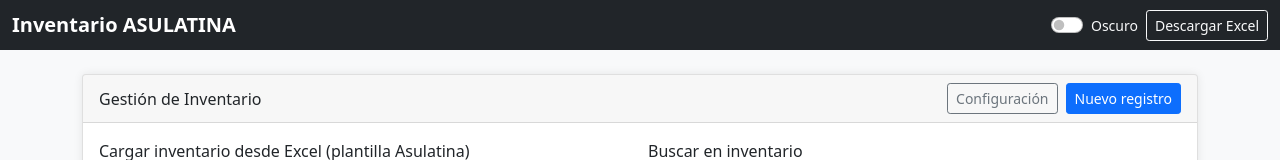
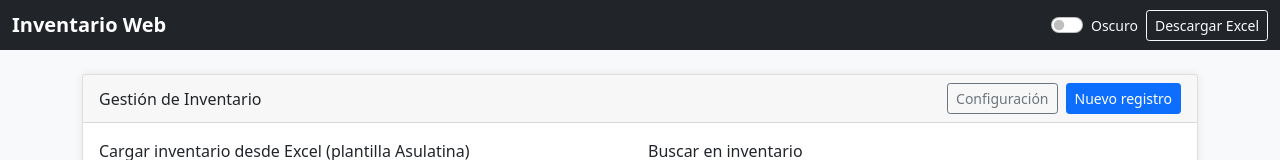
Before and after one commit to luisillo1cr/inventario-app, a plain HTML site: page index.html in a window 1280 px wide. Shown: the top 160 px of the page. Drawn offline with Linux system fonts and the light colour scheme; a script that the page names is missing.

Commit message:
Update index.html

```diff
--- a/index.html
+++ b/index.html
@@ -28,7 +28,7 @@
   <nav class="navbar navbar-dark bg-dark">
     <div class="container-fluid">
       <div class="d-flex flex-column flex-md-row w-100 justify-content-between align-items-start align-items-md-center gap-2">
-        <span class="navbar-brand mb-0 h1">Inventario ASULATINA</span>
+        <span class="navbar-brand mb-0 h1">Inventario Web</span>
 
         <div class="d-flex flex-column flex-sm-row align-items-start align-items-sm-center gap-2">
           <div class="form-check form-switch mb-0 text-light">
```
